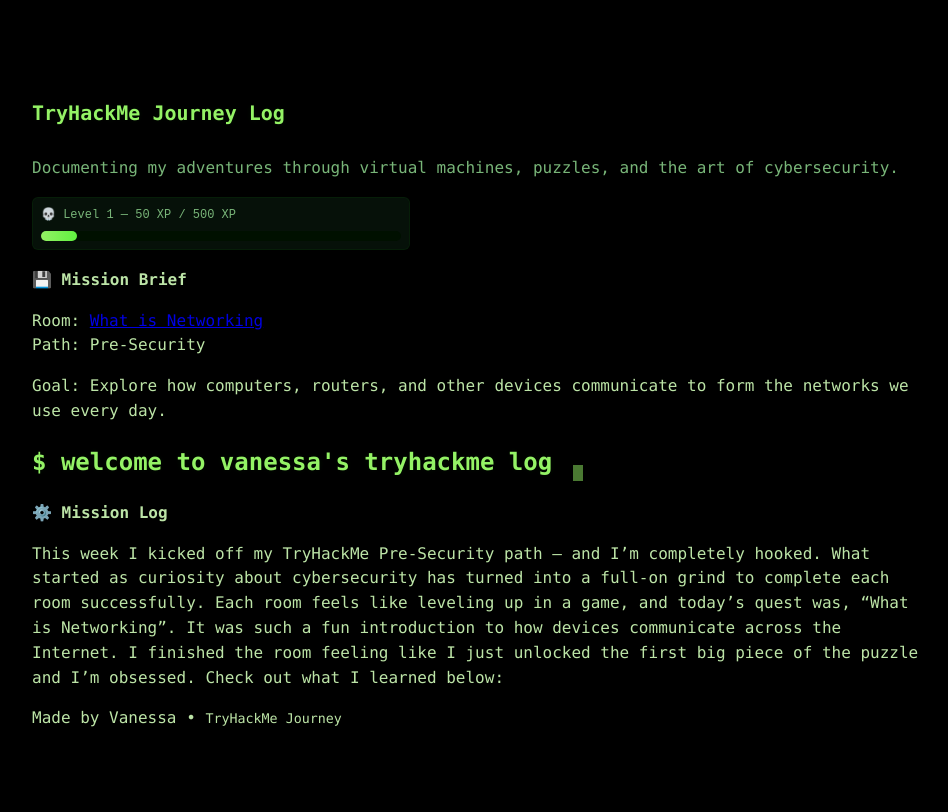
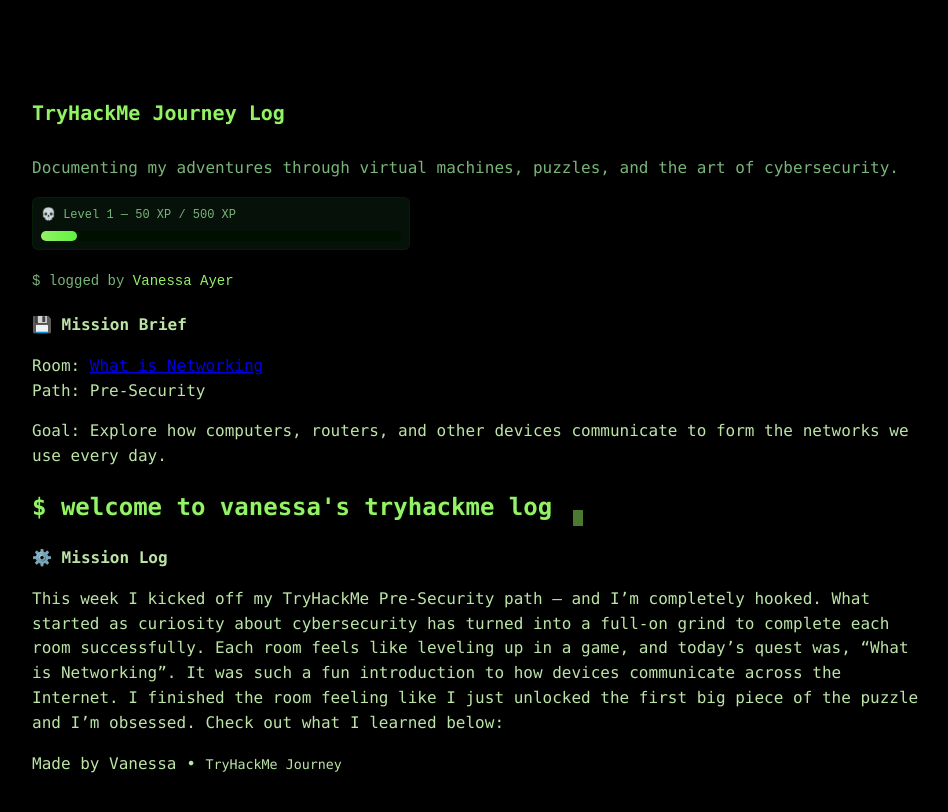
Before and after one commit to vanessa-ayer/tryhackme-log, a Jekyll site: the page built from _posts/2025-10-08-tryhackme-intro.md, in a window 1280 px wide. Shown: the top 812 px of the page, without its empty margins (32-980 px from the left). Built offline with Jekyll 4.4.1, drawn with Linux system fonts in a browser that asks for light colours; our own code applies the rules of GitHub Pages for plain Markdown files.

Commit message:
Config / Disable theme; use custom post layout

```diff
--- a/_config.yml
+++ b/_config.yml
@@ -1,6 +1,6 @@
 title: 'TryHackMe Journey Log'
 description: 'Documenting my adventures through virtual machines, puzzles, and the art of cybersecurity.'
-theme: jekyll-theme-hacker
+# theme: jekyll-theme-hacker
 markdown: kramdown
 baseurl: '/tryhackme-log' # because this is a project site
 url: 'https://vanessa-ayer.github.io'
--- /dev/null
+++ b/_layouts/post.html
@@ -0,0 +1,41 @@
+<!DOCTYPE html>
+<html lang="en">
+	<head>
+		<meta charset="utf-8" />
+		<title>{{ page.title }} - {{ site.title }}</title>
+		<meta name="viewport" content="width=device-width, initial-scale=1" />
+		<link
+			rel="stylesheet"
+			href="{{ '/assets/css/custom.css' | relative_url }}"
+		/>
+	</head>
+	<body>
+		<div class="site">
+			<header class="site-header">
+				<h1 class="site-title">
+					<a href="{{ site.baseurl | prepend: site.url }}">{{ site.title }}</a>
+				</h1>
+				<p class="site-desc">{{ site.description }}</p>
+				<div class="xpbar">
+					<div class="xp-meta">💀 Level 1 — 50 XP / 500 XP</div>
+					<div class="xp-track">
+						<div class="xp-fill" style="width: 10%"></div>
+					</div>
+				</div>
+			</header>
+
+			<main class="site-content">
+				<h1>{{ page.title }}</h1>
+				<p class="post-meta">
+					$ logged by <span class="author">Vanessa Ayer</span>
+				</p>
+
+				{{ content }}
+			</main>
+
+			<footer class="site-footer">
+				<p>Made by Vanessa • <small>TryHackMe Journey</small></p>
+			</footer>
+		</div>
+	</body>
+</html>
```
